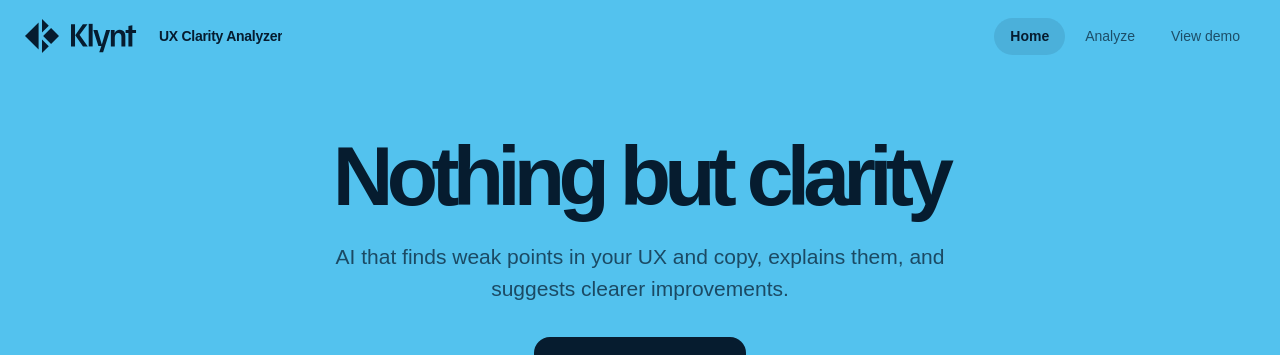
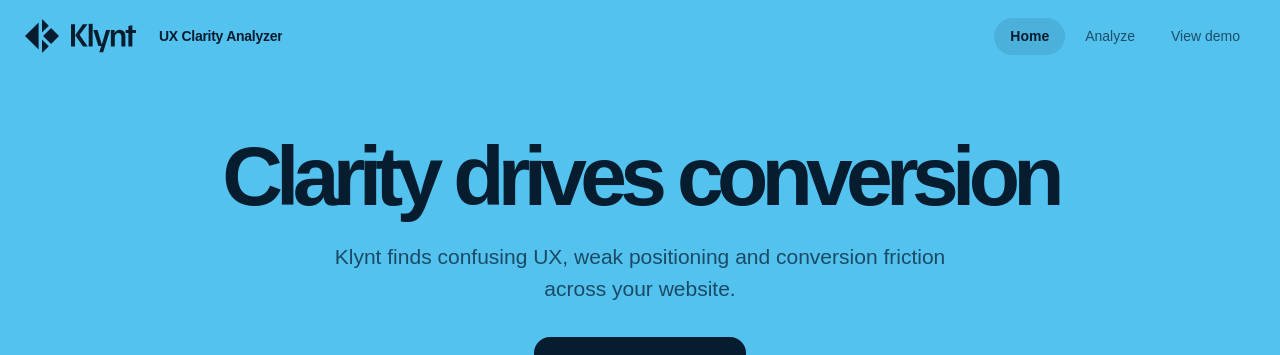
Before and after one commit to samarenkovdmitry/Klynt, a Next.js app: page / in a window 1280 px wide. Shown: the top 355 px of the page. Built offline with nearby package versions, Linux system fonts and the light colour scheme; a web font is replaced by a local one.

Commit message:
Landing New Title in Hero

```diff
--- a/app/(landing)/page.tsx
+++ b/app/(landing)/page.tsx
@@ -99,7 +99,7 @@ export default function Home() {
               md:text-[84px]
             "
           >
-            Nothing but clarity
+            Clarity drives conversion
           </h1>
 
           <p
@@ -112,8 +112,7 @@ export default function Home() {
               md:text-[21px]
             "
           >
-            AI that finds weak points in your UX and copy, explains them,
-            and suggests clearer improvements.
+            Klynt finds confusing UX, weak positioning and conversion friction across your website.
           </p>
 
           <div className="mt-8 flex flex-col items-center justify-center">
```
